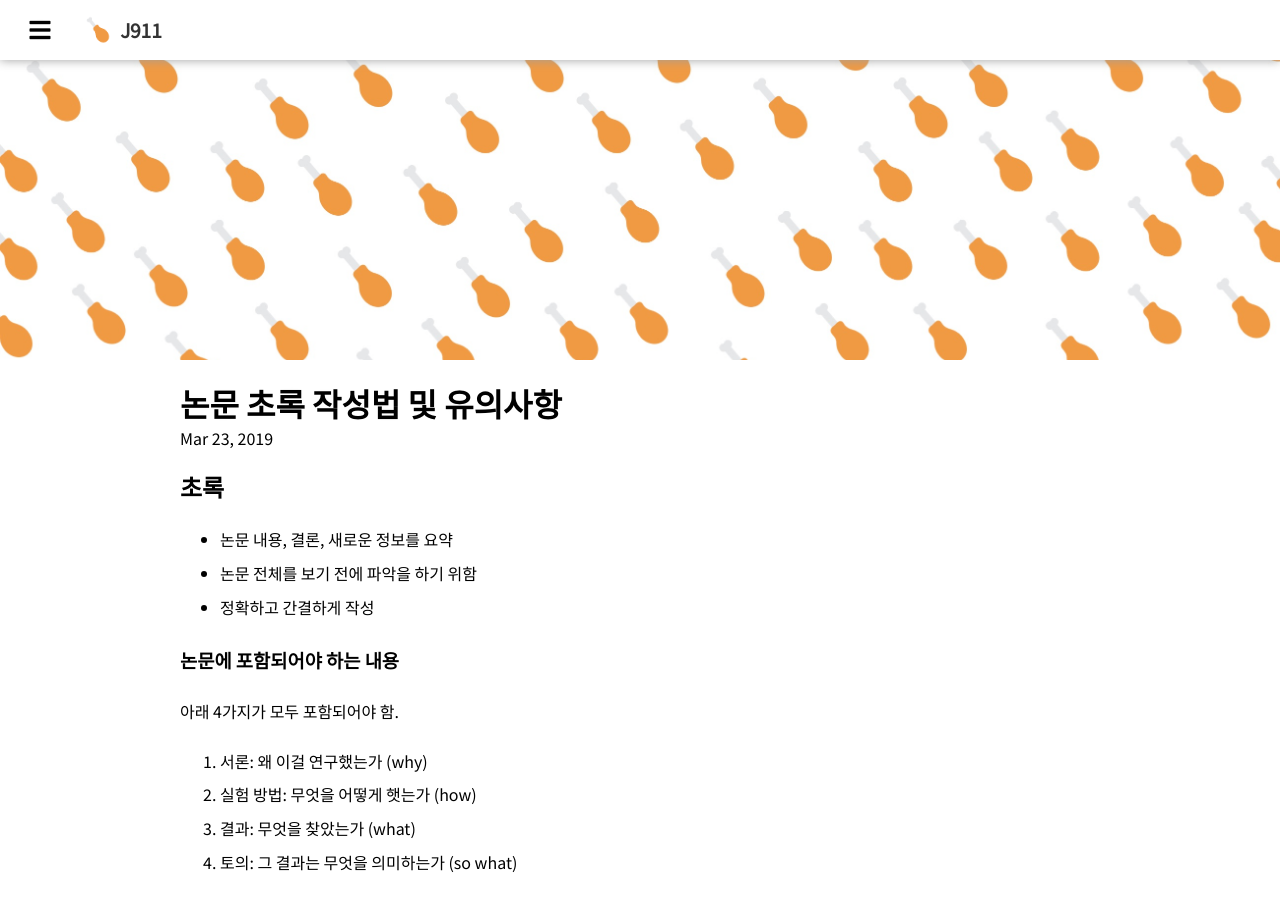
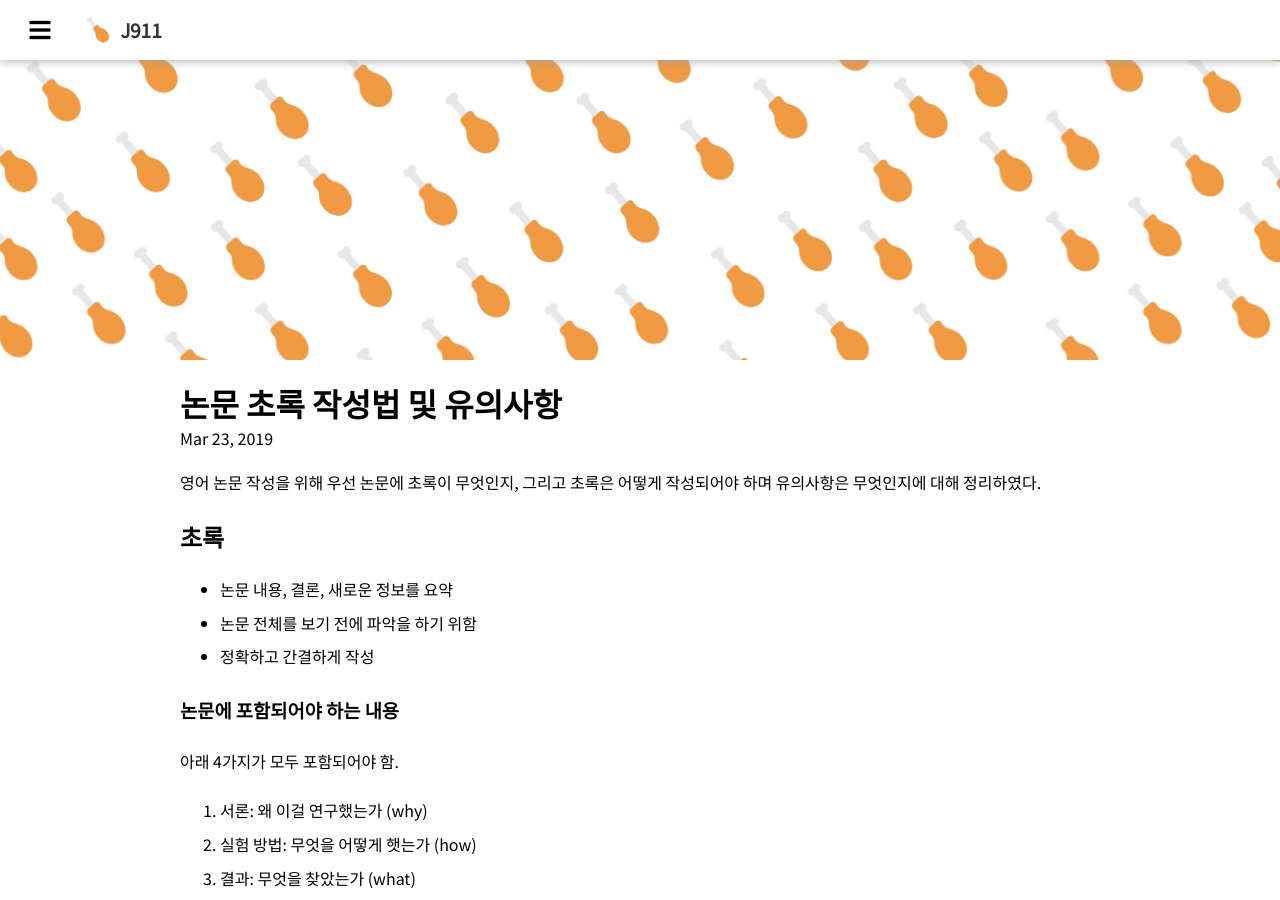
Before and after one commit to kmss1258/kmss1258.github.io, a Jekyll site: the page built from _posts/2019-03-23-paper-abstract.markdown, in a window 1280 px wide and 900 px high. Built offline with Jekyll 4.4.1, drawn with Linux system fonts in a browser that asks for light colours; nearby versions of some CDN libraries; comment, search, counter and statistics services are not loaded.

Commit message:
Update 2019-03-23-paper-abstract.markdown

```diff
--- a/_posts/2019-03-23-paper-abstract.markdown
+++ b/_posts/2019-03-23-paper-abstract.markdown
@@ -7,6 +7,8 @@ author: "J911"
 categories: log paper lecture
 cover: "/assets/image/cover.jpg"
 ---
+
+영어 논문 작성을 위해 우선 논문에 초록이 무엇인지, 그리고 초록은 어떻게 작성되어야 하며 유의사항은 무엇인지에 대해 정리하였다.
 
 ## 초록
 - 논문 내용, 결론, 새로운 정보를 요약
```
